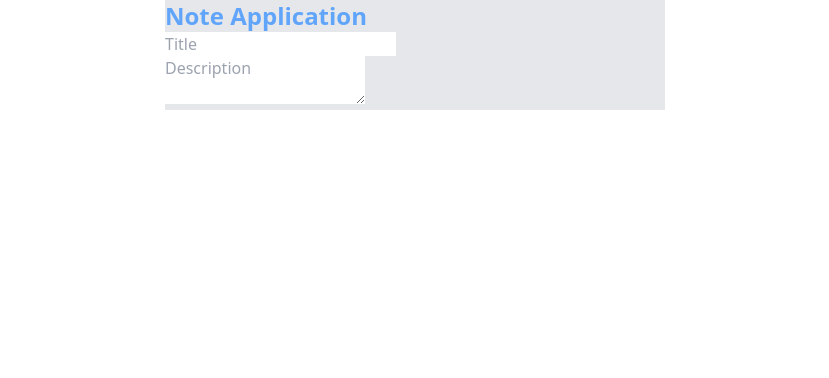
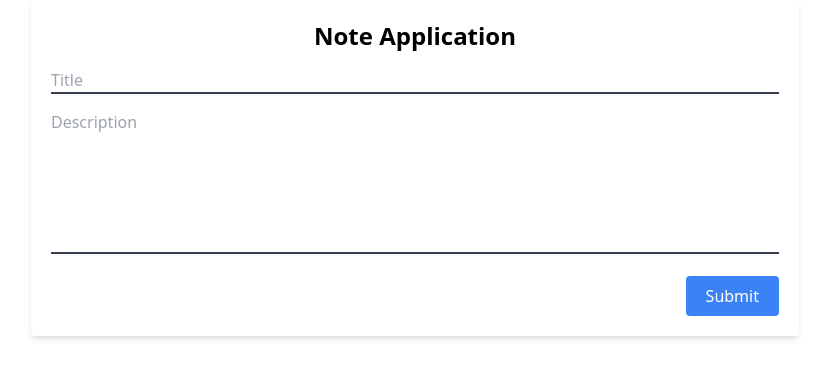
Before and after one commit to amitkr7/RNToDoApp, a React (Vite) app in the folder frontend/: page / in a window 1280 px wide. Shown: the top 378 px of the page, without its empty margins (225-1054 px from the left). Built offline with nearby package versions, Linux system fonts and the light colour scheme.

Commit message:
Styling Note Form

```diff
--- a/frontend/src/App.tsx
+++ b/frontend/src/App.tsx
@@ -1,15 +1,24 @@
 const App = () => {
   return (
-    <div className='w-[500px] mx-auto bg-gray-200'>
-      <h1 className='font-semibold text-2xl text-blue-400'>Note Application</h1>
+    <div className='max-w-3xl mx-auto bg-white shadow-md rounded p-5 space-y-4'>
+      <h1 className='font-semibold text-2xl text-center'>Note Application</h1>
       <div>
-        <input type='text' className='' placeholder='Title' />
+        <input
+          type='text'
+          className='w-full border-b-2 border-gray-700 outline-none '
+          placeholder='Title'
+        />
       </div>
       <div>
         <textarea
           name='description'
-          className=''
+          className='w-full border-b-2 border-gray-700 outline-none resize-none h-36'
           placeholder='Description'></textarea>
+      </div>
+      <div className='text-right'>
+        <button className='bg-blue-500 text-white px-5 py-2 rounded'>
+          Submit
+        </button>
       </div>
     </div>
   );
```
